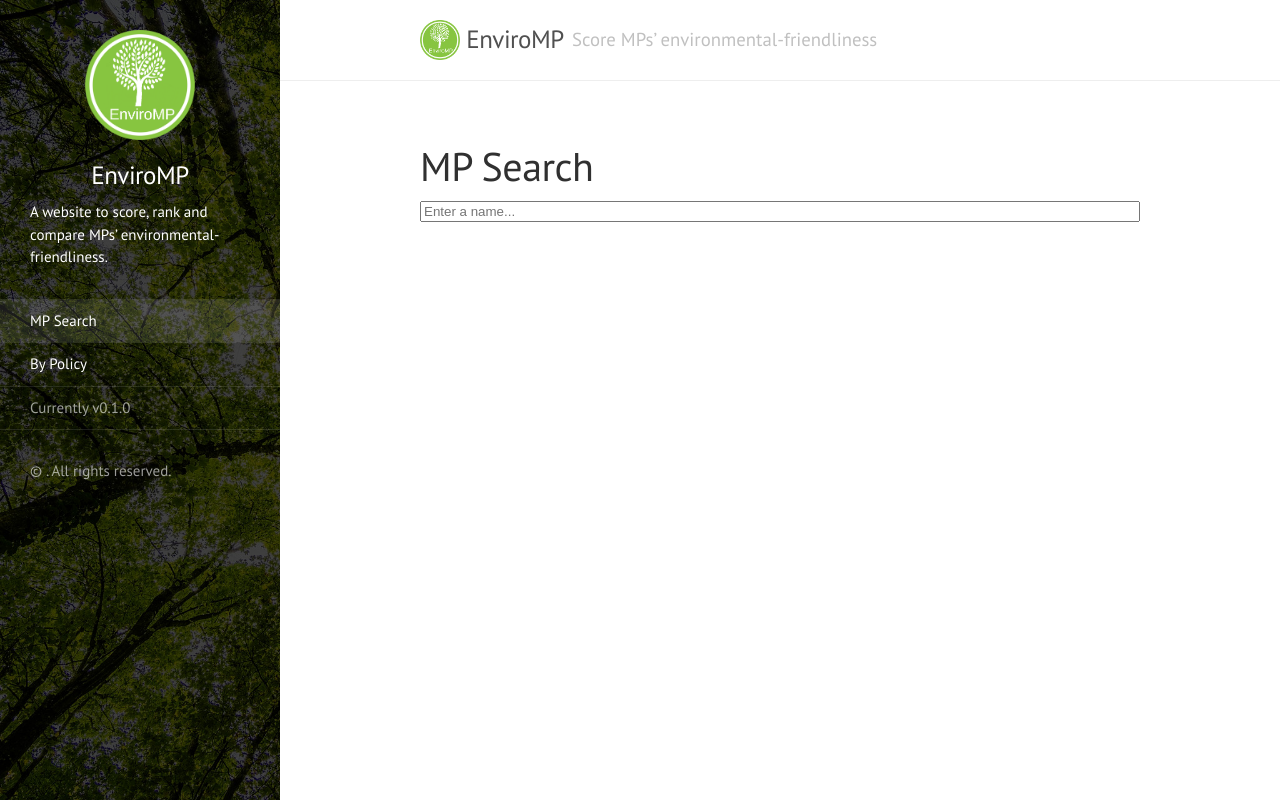
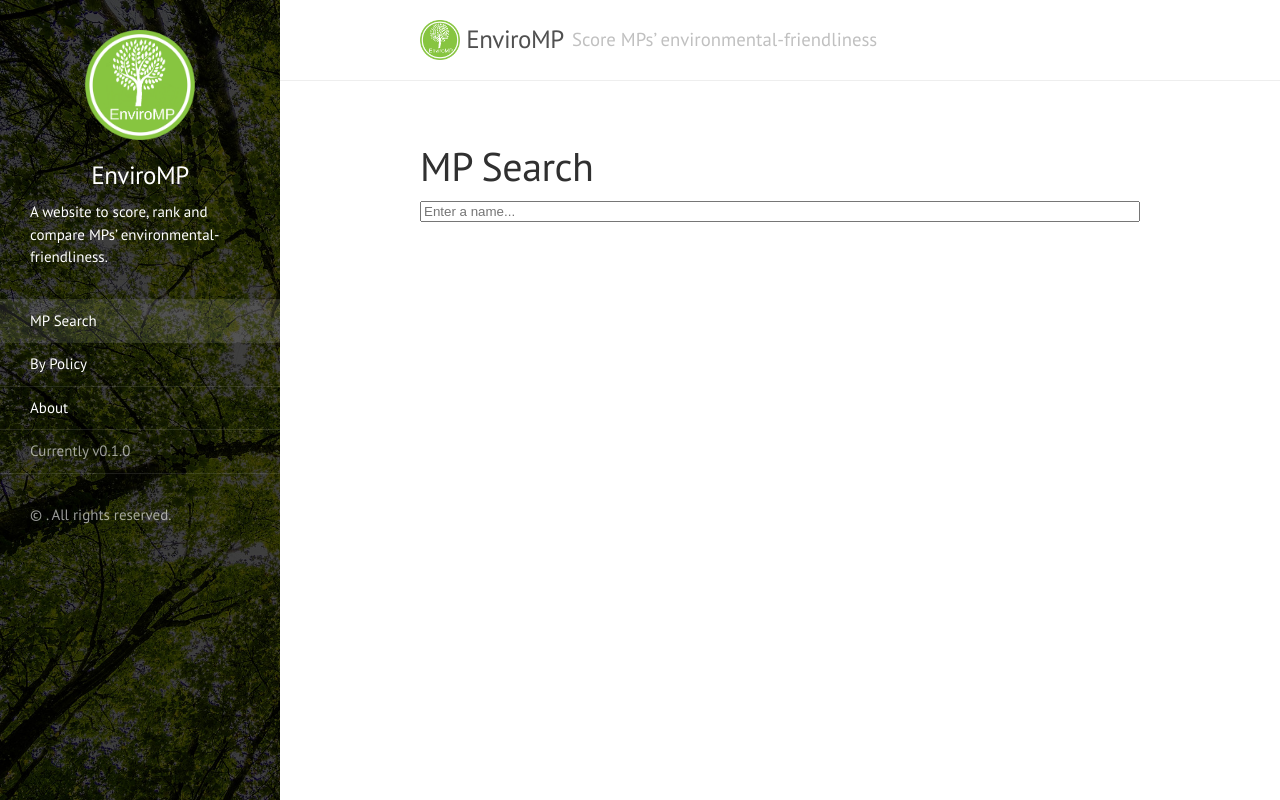
Before and after one commit to EnviroHackNice/EnviroMP, a Flask app: page /mp-search in a window 1280 px wide. Run offline with Flask 2, Linux system fonts and the light colour scheme; parts of the project's set-up code (start-up, migrations or seed data) failed here and were passed over.

Commit message:
fixed about page

```diff
--- a/main.py
+++ b/main.py
@@ -37,6 +37,10 @@
 			"year": datetime.datetime.now().year,
 		}
 	}
+
+@app.route("/about")
+def about():
+	return flask.render_template(r"pages/about.html", title="About")
 
 @app.route("/mp-search")
 def mp_search():
--- a/templates/sidebar.html
+++ b/templates/sidebar.html
@@ -17,6 +17,8 @@
             href="/mp-search">MP Search</a>
         <a class="sidebar-nav-item{% if title == 'By Policy' %} active{% endif %}"
                 href="/by-policy">By Policy</a>
+        <a class="sidebar-nav-item{% if title == 'About' %} active{% endif %}"
+                    href="/about">About</a>
 
         <span class="sidebar-nav-item">Currently v{{ site.version }}</span>
     </nav>
```
Also changed, not shown: templates/pages/about.html (+7 -9 lines).
